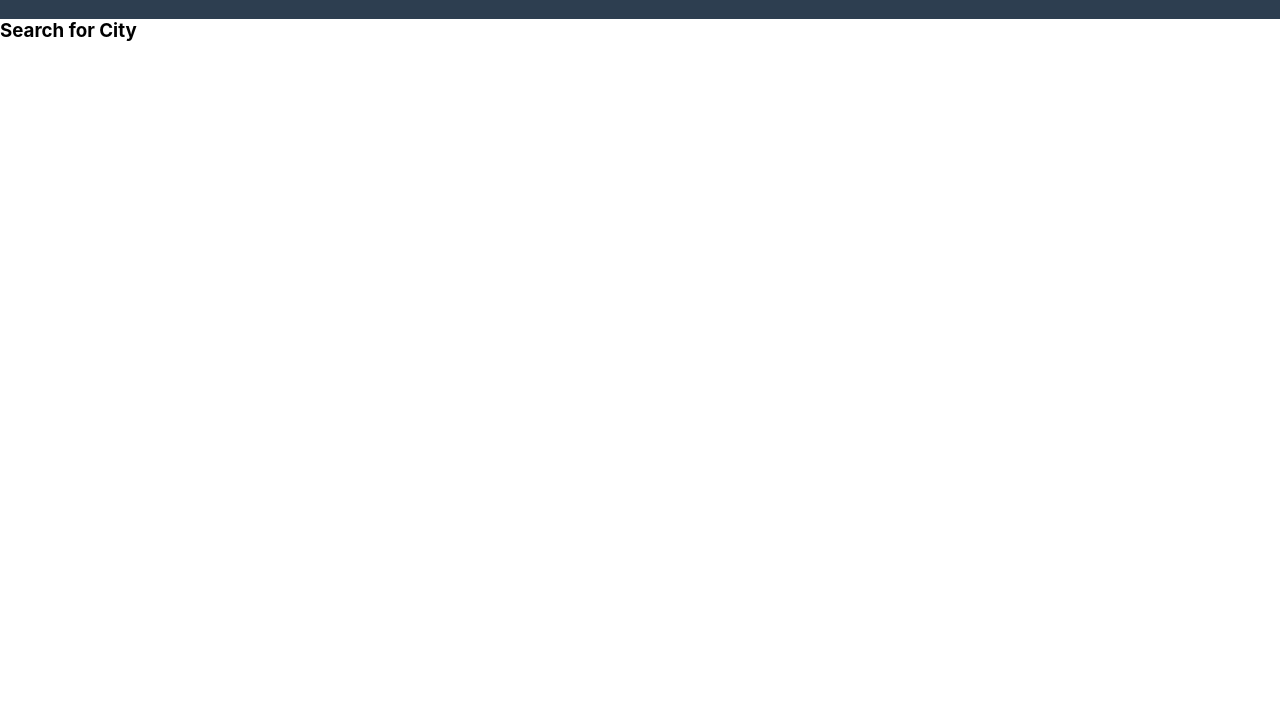
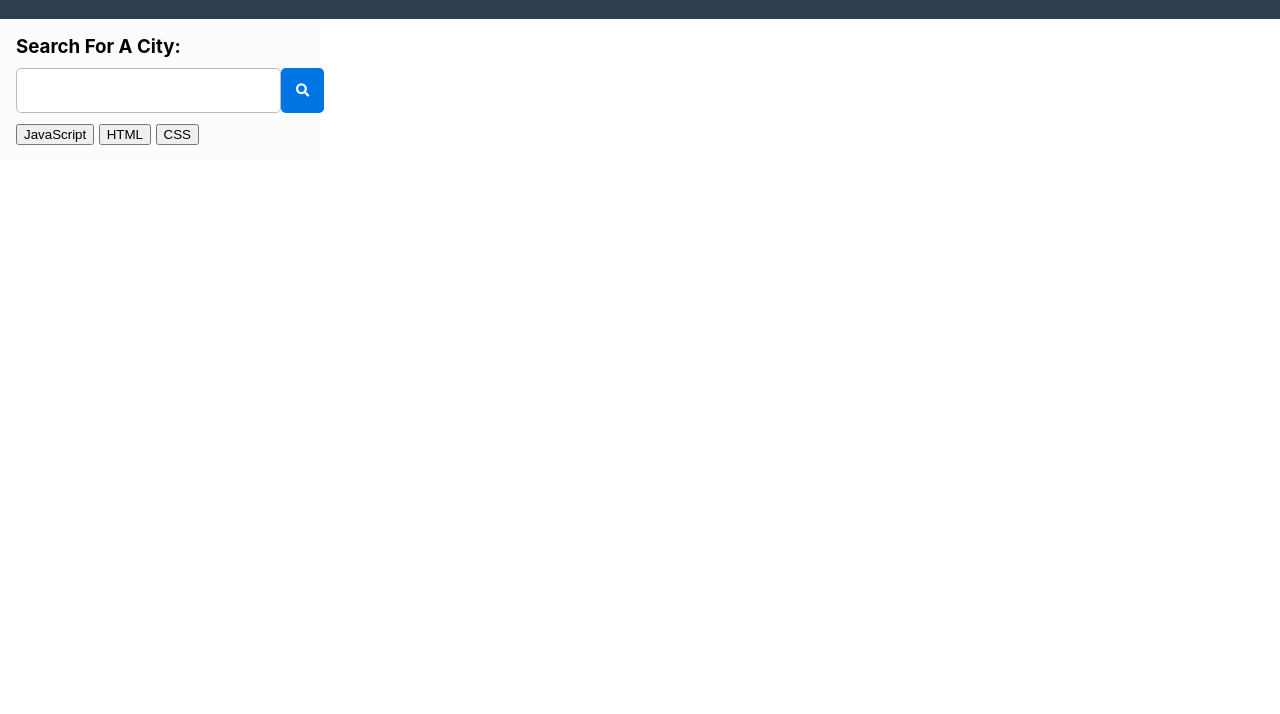
Before and after one commit to katemccoll/Homework-06-Server-Side-APIs, a plain HTML site: page index.html in a window 1280 px wide. Shown: the part 86-800 px from the top of the page. Drawn offline with Linux system fonts and the light colour scheme.

Commit message:
Adding: Search and Search Button

```diff
--- a/assets/css/style.css
+++ b/assets/css/style.css
@@ -1,6 +1,9 @@
 :root {
     --white: #ffffff;
     --navy: #2d3e50;
+    --grey: #bbbbbb;
+    --blue: #0076e4;
+    --blue-op: #319bfd9a;
 
 }
 
@@ -39,3 +42,29 @@ h6 {
     margin: 0 0 0.5rem;
     line-height: 1.25;
 }
+
+form {
+    display: flex;
+    width: 100%;
+    margin: 0.625rem 0;
+}
+
+input {
+    padding: 0.5rem;
+    background-color: var(--white);
+    font-size: 1.2rem;
+    border: 1px solid var(--grey);
+    border-radius: 0.3rem;
+}
+
+.searchBtn {
+    padding: 15px;
+    border-radius: 0.3rem;
+    color: var(--white);
+    background-color: var(--blue);
+    border: none;
+}
+
+.searchBtn:focus {
+    outline: 2px solid paleturquoise;
+}
--- a/index.html
+++ b/index.html
@@ -5,6 +5,9 @@
     <meta charset="UTF-8">
     <meta http-equiv="X-UA-Compatible" content="IE=edge">
     <meta name="viewport" content="width=device-width, initial-scale=1.0">
+    <link rel="stylesheet" href="https://use.fontawesome.com/releases/v5.8.1/css/all.css"
+        integrity="sha384-50oBUHEmvpQ+1lW4y57PTFmhCaXp0ML5d60M1M7uH2+nqUivzIebhndOJK28anvf" crossorigin="anonymous" />
+    <link rel="stylesheet" href="./assets/css/jass.css" />
     <link rel="stylesheet" href="./assets/css/style.css">
     <title>Weather Dashboard</title>
 </head>
@@ -13,9 +16,18 @@
     <header>
         <h1>Weather Dashboard</h1>
     </header>
-    <div class="col-12 col-md-3 p3">
-        <h3>Search for City</h3>
-        <form id="search-form" class="mb-2"></form>
+    <div class="col-12 col-md-3 p-3 bg-light">
+        <h3>Search For A City:</h3>
+        <form>
+            <input id="search-form" type="text"></input>
+            <button class="searchBtn btn"><i class="fas fa-search"></i></button>
+        </form>
+
+        <div id="language-buttons" class="card-body">
+            <button data-language="javascript" class="btn">JavaScript</button>
+            <button data-language="html" class="btn">HTML</button>
+            <button data-language="css" class="btn">CSS</button>
+        </div>
     </div>
 
 
```
